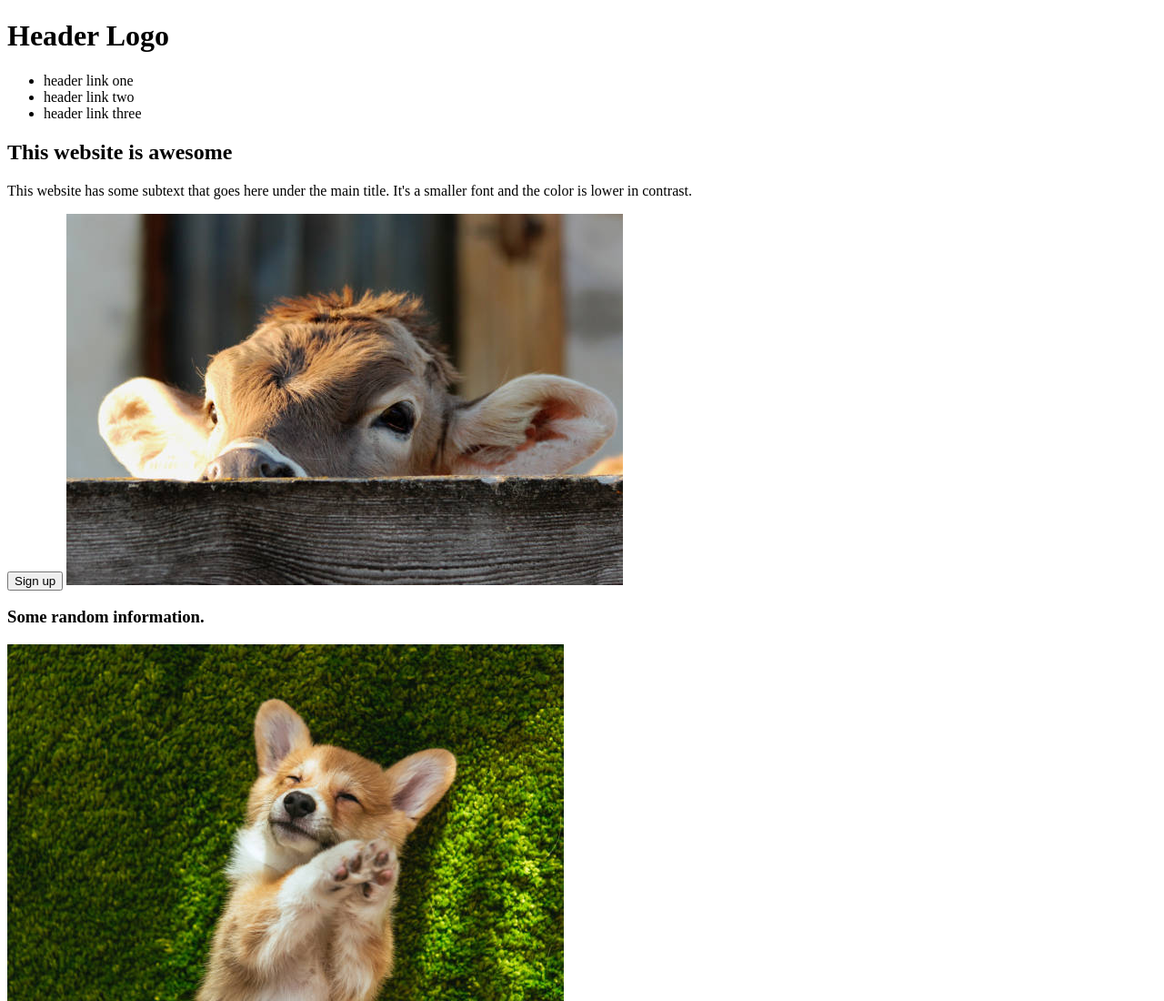
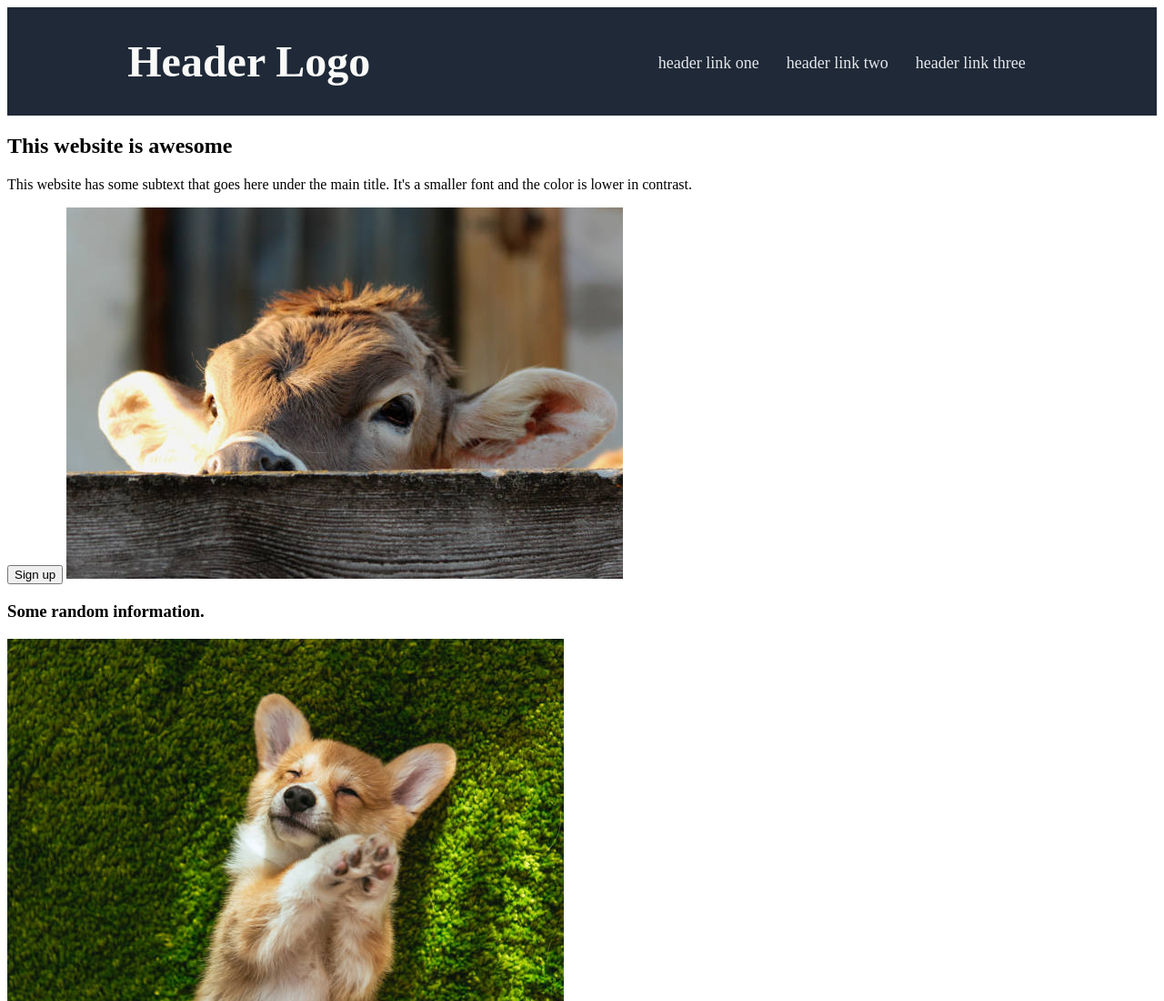
Before and after one commit to AphyRae/odin-landing-page, a plain HTML site: page index.html in a window 1280 px wide. Shown: the top 1100 px of the page at 91% size. Drawn offline with Linux system fonts and the light colour scheme.

Commit message:
Header
added style to the header

```diff
--- a/index.html
+++ b/index.html
@@ -12,9 +12,15 @@
     <div class="header">
         <h1>Header Logo</h1>
         <ul>
-            <li>header link one</li>
-            <li>header link two</li>
-            <li>header link three</li>
+            <li>
+                <a href="headerlinkone">header link one</a>
+            </li>
+            <li>
+                <a href="headerlinktwo">header link two</a>
+            </li>
+            <li>
+                <a href="headerlinkthree">header link three</a>
+            </li>
         </ul>
     </div>
     <div class="content-1">
--- a/styles.css
+++ b/styles.css
@@ -0,0 +1,26 @@
+.body{
+    font-family: 'Times New Roman', Times, serif;
+    display: flex;
+    flex-direction: column;
+}
+
+.header{
+    background-color: #1F2937;
+    color: #F9FAF8;
+    font-size: 24px;
+    display: flex;
+    justify-content: space-around;
+    align-items: center;
+}
+
+li {
+    list-style: none;
+    display: inline;
+    padding: 12px;
+}
+
+a {
+    text-decoration: none;
+    color: #E5E7EB;
+    font-size: 18px;
+}
```
